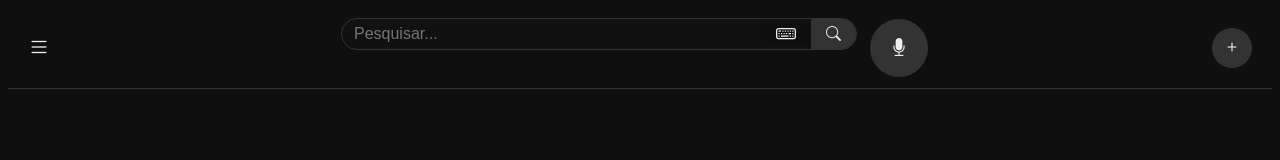
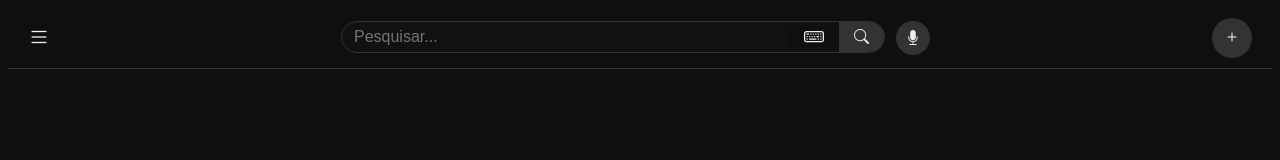
Before and after one commit to Manukkz/YouTube-layer, a plain HTML site: page Layout-Yt.html in a window 1280 px wide. Drawn offline with nearby package versions, Linux system fonts and the light colour scheme.

Commit message:
minor fixes

```diff
--- a/style.css
+++ b/style.css
@@ -80,16 +80,16 @@ body {
 .Centerright .microphonebutton {
     border: none;
     border-radius: 50%;
-    width: 58px;
-    height: 58px;
+    width: 34px;
+    height: 34px;
     background-color: #333;
-    margin: 1px 13px;
+    margin: 0px 11px;
     cursor: pointer;
     display: inline-block;
     align-items: center;
     justify-content: center;
     color: #eee;
-    font-size: 18px;
+    font-size: 15px;
 }
 
 
```
